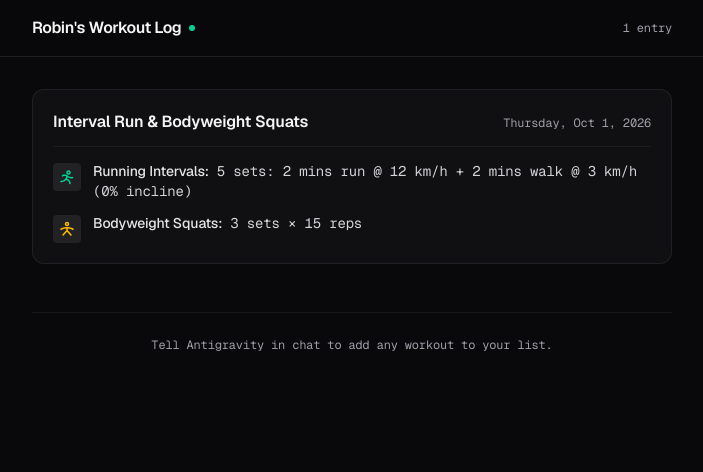
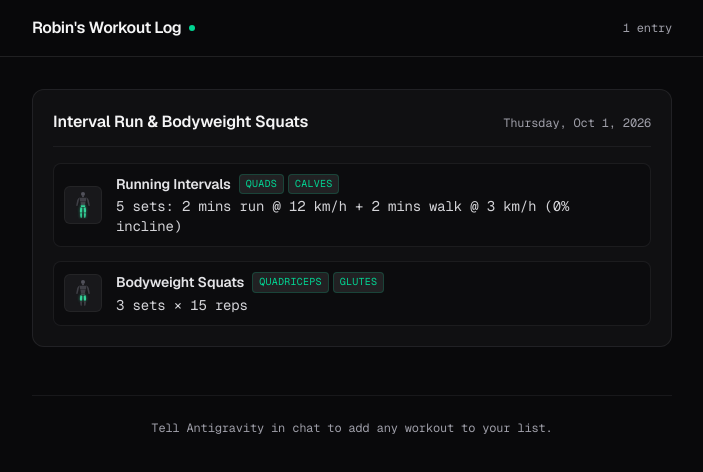
Before and after one commit to RobinJesba/WorkoutTracker, a Next.js app: page / in a window 1280 px wide. Shown: the top 472 px of the page, without its empty margins (288-991 px from the left). Built offline with nearby package versions, Linux system fonts and the light colour scheme.

Commit message:
feat: replace icons with anatomical targeted muscle highlight silhouettes and muscle tags

```diff
--- a/src/app/page.tsx
+++ b/src/app/page.tsx
@@ -2,11 +2,7 @@
 
 import React, { useState } from "react";
 import { INITIAL_WORKOUTS, ATHLETE_NAME } from "@/data/workouts";
-import {
-  PersonSimpleRun,
-  PersonSimple,
-  CircleDashed
-} from "@phosphor-icons/react";
+import { MuscleIcon } from "@/components/MuscleIcon";
 
 export default function WorkoutListPage() {
   const [workouts] = useState(INITIAL_WORKOUTS);
@@ -37,7 +33,7 @@ export default function WorkoutListPage() {
               className="bg-zinc-900/50 border border-zinc-800/80 rounded-xl p-5 hover:border-zinc-700/80 transition-colors"
             >
               {/* Date & Title */}
-              <div className="flex items-baseline justify-between border-b border-zinc-800/60 pb-3 mb-3.5">
+              <div className="flex items-baseline justify-between border-b border-zinc-800/60 pb-3 mb-4">
                 <h2 className="text-base font-semibold text-zinc-100">
                   {workout.title}
                 </h2>
@@ -47,28 +43,40 @@ export default function WorkoutListPage() {
               </div>
 
               {/* Items List */}
-              <ul className="space-y-3">
+              <ul className="space-y-3.5">
                 {workout.items.map((item) => (
                   <li
                     key={item.id}
-                    className="flex items-start gap-3 text-sm"
+                    className="flex items-center gap-3.5 text-sm p-2.5 rounded-lg bg-zinc-950/50 border border-zinc-800/60 hover:border-zinc-700/60 transition-colors"
                   >
-                    <span className="mt-0.5 p-1.5 rounded bg-zinc-800/80 text-zinc-300 shrink-0">
-                      {item.type === "cardio" ? (
-                        <PersonSimpleRun size={16} className="text-emerald-400" weight="bold" />
-                      ) : item.type === "strength" ? (
-                        <PersonSimple size={16} className="text-amber-400" weight="bold" />
-                      ) : (
-                        <CircleDashed size={16} className="text-zinc-400" />
-                      )}
-                    </span>
-                    <div className="flex-1">
-                      <span className="font-medium text-zinc-200 mr-2">
-                        {item.name}:
-                      </span>
-                      <span className="text-zinc-300 font-mono text-xs sm:text-sm">
+                    {/* Anatomical Target Muscle Silhouette Icon */}
+                    <div
+                      className="p-1 rounded-md bg-zinc-900 border border-zinc-800/80 flex items-center justify-center shrink-0"
+                      title={`Targeted muscles: ${item.targetMuscles.join(", ")}`}
+                    >
+                      <MuscleIcon muscleGroup={item.muscleGroup} size={28} />
+                    </div>
+
+                    {/* Exercise Details */}
+                    <div className="flex-1 min-w-0">
+                      <div className="flex flex-wrap items-center gap-2 mb-0.5">
+                        <span className="font-semibold text-zinc-200">
+                          {item.name}
+                        </span>
+                        <div className="flex items-center gap-1">
+                          {item.targetMuscles.map((muscle) => (
+                            <span
+                              key={muscle}
+                              className="px-1.5 py-0.5 rounded text-[10px] font-mono uppercase tracking-wide bg-zinc-800/80 text-emerald-400 border border-emerald-400/20"
+                            >
+                              {muscle}
+                            </span>
+                          ))}
+                        </div>
+                      </div>
+                      <p className="text-zinc-300 font-mono text-xs sm:text-sm">
                         {item.details}
-                      </span>
+                      </p>
                     </div>
                   </li>
                 ))}
--- /dev/null
+++ b/src/components/MuscleIcon.tsx
@@ -0,0 +1,122 @@
+"use client";
+
+import React from "react";
+
+export type MuscleGroup =
+  | "quads"
+  | "glutes"
+  | "legs"
+  | "calves"
+  | "chest"
+  | "back"
+  | "arms"
+  | "core"
+  | "full-body";
+
+interface MuscleIconProps {
+  muscleGroup: MuscleGroup;
+  size?: number;
+  className?: string;
+}
+
+export const MuscleIcon: React.FC<MuscleIconProps> = ({
+  muscleGroup,
+  size = 28,
+  className = "",
+}) => {
+  // Determine highlighted parts based on muscleGroup
+  const isQuadsActive = muscleGroup === "quads" || muscleGroup === "legs" || muscleGroup === "full-body";
+  const isCalvesActive = muscleGroup === "calves" || muscleGroup === "legs" || muscleGroup === "full-body";
+  const isGlutesActive = muscleGroup === "glutes" || muscleGroup === "legs" || muscleGroup === "full-body";
+  const isChestActive = muscleGroup === "chest" || muscleGroup === "full-body";
+  const isBackActive = muscleGroup === "back" || muscleGroup === "full-body";
+  const isCoreActive = muscleGroup === "core" || muscleGroup === "full-body";
+  const isArmsActive = muscleGroup === "arms" || muscleGroup === "full-body";
+
+  const activeColor = "#34d399"; // emerald-400
+  const activeGlow = "drop-shadow(0 0 3px rgba(52, 211, 153, 0.6))";
+  const inactiveColor = "#3f3f46"; // zinc-700
+  const inactiveHead = "#52525b"; // zinc-600
+
+  return (
+    <svg
+      width={size}
+      height={size}
+      viewBox="0 0 36 48"
+      fill="none"
+      xmlns="http://www.w3.org/2000/svg"
+      className={`shrink-0 ${className}`}
+      aria-label={`Target muscle: ${muscleGroup}`}
+    >
+      {/* Head */}
+      <circle cx="18" cy="5" r="3.5" fill={inactiveHead} />
+
+      {/* Neck */}
+      <rect x="16.5" y="8.5" width="3" height="2" rx="0.5" fill={inactiveHead} />
+
+      {/* Shoulders & Torso base */}
+      {/* Left Shoulder & Arm */}
+      <path
+        d="M13 11 C11 11, 9 13, 8 16 L6.5 24 C6.2 25.5, 7.5 26.5, 8.5 25.5 L10 20 L11.5 13 Z"
+        fill={isArmsActive ? activeColor : inactiveColor}
+        style={{ filter: isArmsActive ? activeGlow : undefined }}
+      />
+
+      {/* Right Shoulder & Arm */}
+      <path
+        d="M23 11 C25 11, 27 13, 28 16 L29.5 24 C29.8 25.5, 28.5 26.5, 27.5 25.5 L26 20 L24.5 13 Z"
+        fill={isArmsActive ? activeColor : inactiveColor}
+        style={{ filter: isArmsActive ? activeGlow : undefined }}
+      />
+
+      {/* Chest (Upper Torso) */}
+      <path
+        d="M12.5 11.5 H23.5 C24 13, 23.5 16.5, 22.5 18 H13.5 C12.5 16.5, 12 13, 12.5 11.5 Z"
+        fill={isChestActive ? activeColor : inactiveColor}
+        style={{ filter: isChestActive ? activeGlow : undefined }}
+      />
+
+      {/* Core / Abs (Mid Torso) */}
+      <path
+        d="M13.5 18.5 H22.5 L21.5 24 H14.5 L13.5 18.5 Z"
+        fill={isCoreActive ? activeColor : inactiveColor}
+        style={{ filter: isCoreActive ? activeGlow : undefined }}
+      />
+
+      {/* Pelvis / Hips */}
+      <path
+        d="M14 24.5 H22 L21.5 27.5 H14.5 L14 24.5 Z"
+        fill={isGlutesActive ? activeColor : inactiveColor}
+        style={{ filter: isGlutesActive ? activeGlow : undefined }}
+      />
+
+      {/* Left Upper Leg (Thigh / Quad) */}
+      <path
+        d="M13.5 28 C13.5 28, 12.5 32, 12.8 36 C13 37.5, 16 37.5, 16.5 36.5 L16.8 28.5 Z"
+        fill={isQuadsActive ? activeColor : inactiveColor}
+        style={{ filter: isQuadsActive ? activeGlow : undefined }}
+      />
+
+      {/* Right Upper Leg (Thigh / Quad) */}
+      <path
+        d="M22.5 28 C22.5 28, 23.5 32, 23.2 36 C23 37.5, 20 37.5, 19.5 36.5 L19.2 28.5 Z"
+        fill={isQuadsActive ? activeColor : inactiveColor}
+        style={{ filter: isQuadsActive ? activeGlow : undefined }}
+      />
+
+      {/* Left Lower Leg (Calf / Shin) */}
+      <path
+        d="M13.2 38 C13 41, 13.5 44, 14 45.5 C14.3 46.2, 15.7 46.2, 16 45.5 L16.3 38 Z"
+        fill={isCalvesActive ? activeColor : inactiveColor}
+        style={{ filter: isCalvesActive ? activeGlow : undefined }}
+      />
+
+      {/* Right Lower Leg (Calf / Shin) */}
+      <path
+        d="M22.8 38 C23 41, 22.5 44, 22 45.5 C21.7 46.2, 20.3 46.2, 20 45.5 L19.7 38 Z"
+        fill={isCalvesActive ? activeColor : inactiveColor}
+        style={{ filter: isCalvesActive ? activeGlow : undefined }}
+      />
+    </svg>
+  );
+};
--- a/src/data/workouts.ts
+++ b/src/data/workouts.ts
@@ -11,13 +11,15 @@ export const INITIAL_WORKOUTS: WorkoutEntry[] = [
       {
         id: "item-1-1",
         name: "Running Intervals",
-        type: "cardio",
+        muscleGroup: "legs",
+        targetMuscles: ["Quads", "Calves"],
         details: "5 sets: 2 mins run @ 12 km/h + 2 mins walk @ 3 km/h (0% incline)",
       },
       {
         id: "item-1-2",
         name: "Bodyweight Squats",
-        type: "strength",
+        muscleGroup: "quads",
+        targetMuscles: ["Quadriceps", "Glutes"],
         details: "3 sets × 15 reps",
       },
     ],
--- a/src/types/workout.ts
+++ b/src/types/workout.ts
@@ -1,7 +1,10 @@
+import { MuscleGroup } from "@/components/MuscleIcon";
+
 export interface WorkoutItem {
   id: string;
   name: string;
-  type: "cardio" | "strength" | "other";
+  muscleGroup: MuscleGroup;
+  targetMuscles: string[]; // e.g. ["Quadriceps", "Glutes"]
   details: string;
 }
 
@@ -10,6 +13,4 @@ export interface WorkoutEntry {
   date: string;
   title: string;
   items: WorkoutItem[];
-  notes?: string;
-  coachNote?: string;
 }
```
